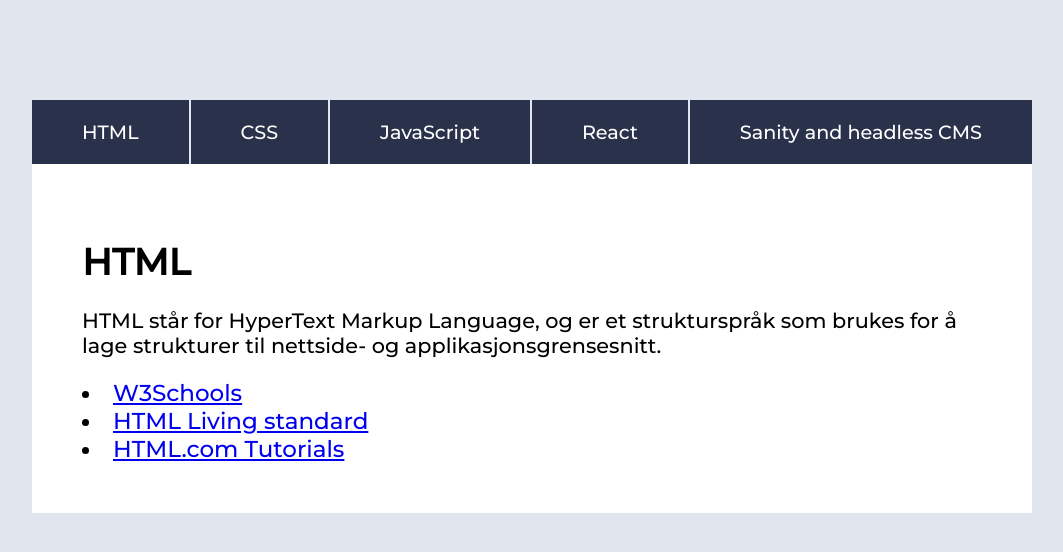
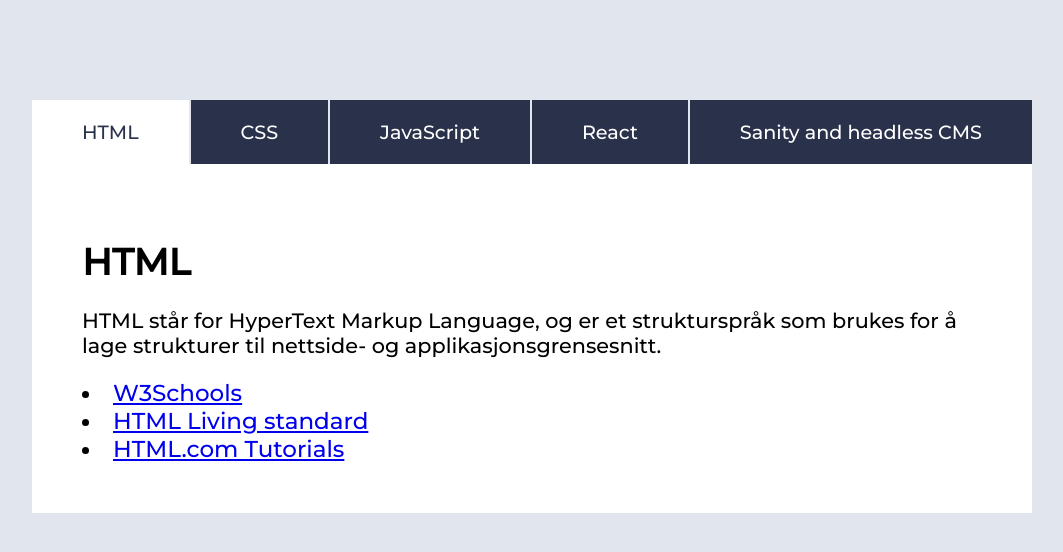
Before and after one commit to miiiaw/uin24ak2_resource_layout_WILHELMSEN, a plain HTML site: page index.html in a window 1280 px wide. Both pictures are taken after a click on the item "HTML". Shown: the whole page, without its empty margins (108-1171 px from the left). Drawn offline with Linux system fonts and the light colour scheme.

Commit message:
Oppdatert js og css
Ryddet i kode. Lagt til funksjon for å legge til klasse på klikket element.

```diff
--- a/script.js
+++ b/script.js
@@ -1,44 +1,51 @@
-// Last inn HTML ved innlasting av siden
-document.addEventListener("DOMContentLoaded", getObject(`HTML`)
-)
+// Last inn HTML ved innlasting av siden (Hjelp fra ChatGPT for å finne rett eventListener). Vet ikke om dette er rett måte å gjøre det på, men det funker :)
+document.addEventListener("DOMContentLoaded", getObject('HTML'))
+
 
 // Array til konsoll
-console.log(resources)
+//console.log(resources)
 
 // Variabel for lagring av HTML i nav
-let navHTML = ""
+let navHTML = `<ul>`
+
+// Legg til array-items i navHTML
+resources.map(item => {
+    navHTML += `<li onclick="getObject('${item.category}'); addActive(this);">${item.category}</li>`
+})
+
+// Legg navHTML i nav
+const nav = document.getElementsByTagName("nav")[0]
+nav.innerHTML += navHTML + `</ul>`
 
 
-// Legg til array-items i navHTML
-resources.map(items => navHTML +=
-    `<li onclick="getObject('${items.category}')">${items.category}</li>`)
+// Legg til klasse på klikket element (Hjelp fra ChatGPT med syntax'en for å forstå hvordan jeg kan legge til klassen på det klikkede elementet uten å referere til en ID el.)
+function addActive(clickedElement) {
+    // Fjern klassen fra alle li-elementene
+    const listItems = document.querySelectorAll("nav ul li")
+    listItems.forEach(li => li.classList.remove("active"))
 
-// Legg navHTML i nav
-const nav = document.getElementsByTagName("nav")
-nav[0].innerHTML = navHTML
+    // Legg til klasse på klikket element
+    clickedElement.classList.add("active")
+}
 
 
-
-// Hent ut spesifisert objekt
+// Hent ut spesifisert/valgt objekt
 function getObject(categoryTitle) {
     // Variabel for lagring av HTML i main
     let mainHTML = ""
-    // Hent ut spesifisert objekt med filter
+    // Hent ut spesifisert objekt
     let objects = resources.filter(resource => resource.category === categoryTitle)
 
     // Hent ut items fra objekt og konkatiner
     objects.map(mainItems => {
-        mainHTML += `<h1>${mainItems.category}</h1>
-        <p>${mainItems.text}</p>`
+        mainHTML += `<h1>${mainItems.category}</h1><p>${mainItems.text}</p>`
 
         mainItems.sources.map(sources => {
             mainHTML += `<li><a href="${sources.url}">${sources.title}</a></li>`
         })
     })
 
-    console.log(objects);
-
     // Vis i main
-    const main = document.getElementsByTagName("main")
-    main[0].innerHTML = mainHTML
+    const main = document.getElementsByTagName("main")[0]
+    main.innerHTML = mainHTML
 }
--- a/style.css
+++ b/style.css
@@ -34,10 +34,15 @@ h1{
 nav{
     margin: 0 auto;
     padding: 0;
+    background-color: var(--lightG);
+}
+
+nav ul{
+    margin: 0;
+    padding: 0;
     display: flex;
     justify-content: space-between;
     align-content: space-between;
-    background-color: var(--lightG);
 }
 
 nav li{
@@ -47,10 +52,15 @@ nav li{
     padding-left: 50px;
     padding-right: 50px;
     display: inline-block;
+    font-size: 1.2rem;
     background-color: var(--darkB);
-    font-size: 1.2rem;
     color: var(--white);
     list-style: none;
+}
+
+.active{
+    background-color: var(--white);
+    color: var(--darkB);
 }
 
 main{
```
